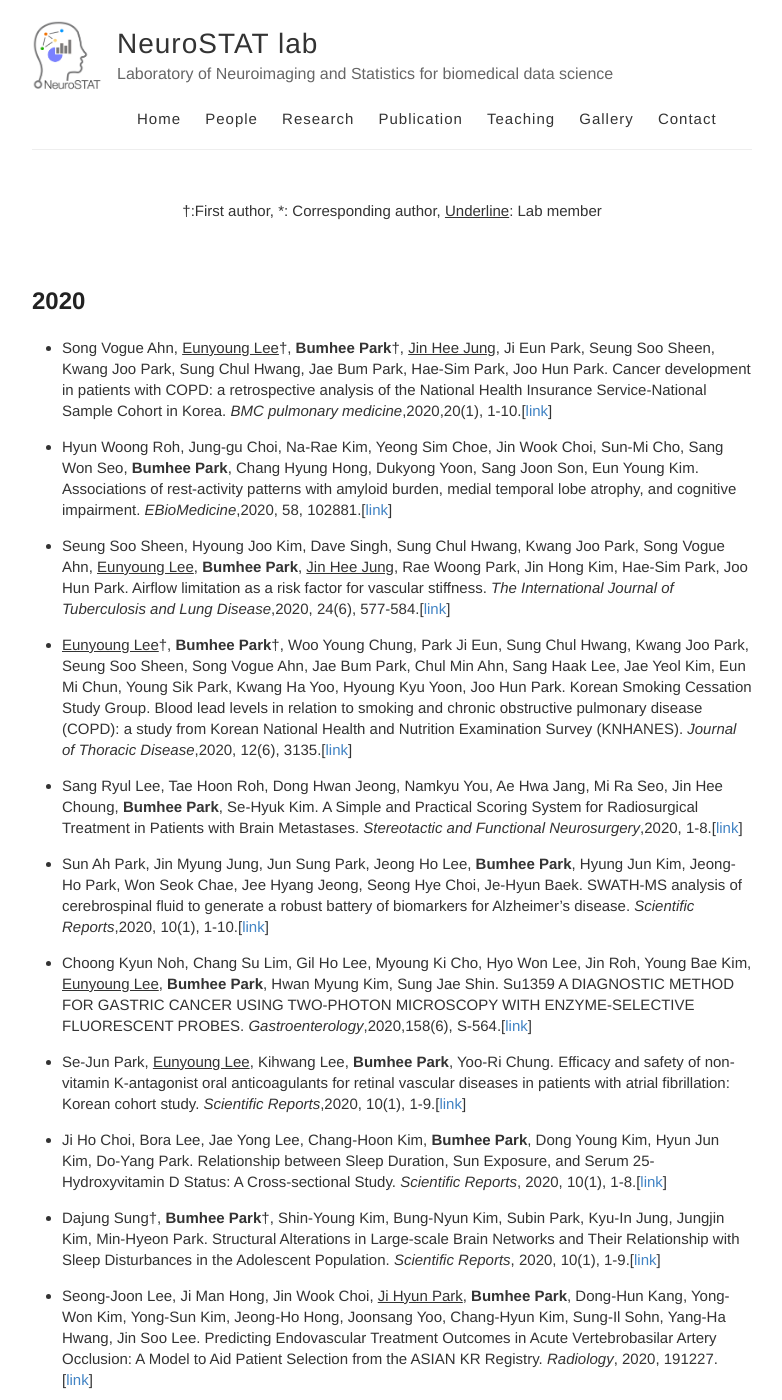
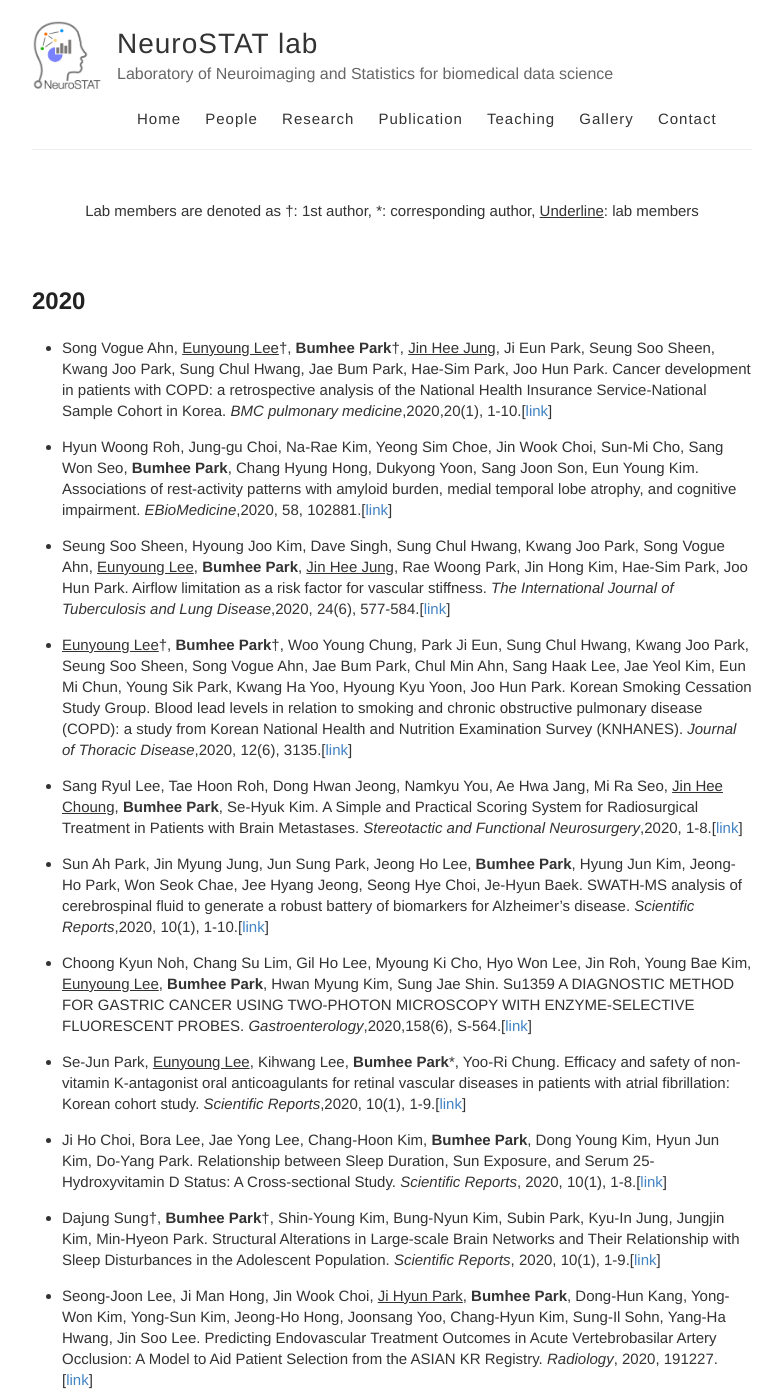
Before and after one commit to neurostat-lab/neurostat-lab.github.io, a Jekyll site: the page built from publication.md, in a window 1280 px wide and 1400 px high. Shown: the whole window, without its empty margins (248-1030 px from the left). Built offline with Jekyll 4.4.1, drawn with Linux system fonts in a browser that asks for light colours.

Commit message:
Update publication.md

```diff
--- a/publication.md
+++ b/publication.md
@@ -3,7 +3,7 @@ layout: default
 is_contact: true
 ---
 
-<center><sup>†</sup>:First author, <sup>*</sup>: Corresponding author,  <U>Underline</U>: Lab member</center>
+<center>Lab members are denoted as <sup>†</sup>: 1st author, <sup>*</sup>: corresponding author,  <U>Underline</U>: lab members</center>
 
 <br>
 ## 2020
@@ -15,13 +15,13 @@ is_contact: true
 
 * <U>Eunyoung Lee</U><sup>†</sup>, **Bumhee Park**<sup>†</sup>, Woo Young Chung, Park Ji Eun, Sung Chul Hwang, Kwang Joo Park, Seung Soo Sheen, Song Vogue Ahn, Jae Bum Park, Chul Min Ahn, Sang Haak Lee, Jae Yeol Kim, Eun Mi Chun, Young Sik Park, Kwang Ha Yoo, Hyoung Kyu Yoon, Joo Hun Park. Korean Smoking Cessation Study Group. Blood lead levels in relation to smoking and chronic obstructive pulmonary disease (COPD): a study from Korean National Health and Nutrition Examination Survey (KNHANES). _Journal of Thoracic Disease_,2020, 12(6), 3135.\[[link](https://www.ncbi.nlm.nih.gov/pmc/articles/PMC7330752/)\]
 
-* Sang Ryul Lee, Tae Hoon Roh, Dong Hwan Jeong, Namkyu You, Ae Hwa Jang, Mi Ra Seo, Jin Hee Choung, **Bumhee Park**, Se-Hyuk Kim. A Simple and Practical Scoring System for Radiosurgical Treatment in Patients with Brain Metastases. _Stereotactic and Functional Neurosurgery_,2020, 1-8.\[[link](https://www.karger.com/Article/Abstract/507338)\]
+* Sang Ryul Lee, Tae Hoon Roh, Dong Hwan Jeong, Namkyu You, Ae Hwa Jang, Mi Ra Seo, <U>Jin Hee Choung</U>, **Bumhee Park**, Se-Hyuk Kim. A Simple and Practical Scoring System for Radiosurgical Treatment in Patients with Brain Metastases. _Stereotactic and Functional Neurosurgery_,2020, 1-8.\[[link](https://www.karger.com/Article/Abstract/507338)\]
 
 * Sun Ah Park, Jin Myung Jung, Jun Sung Park, Jeong Ho Lee, **Bumhee Park**, Hyung Jun Kim, Jeong-Ho Park, Won Seok Chae, Jee Hyang Jeong, Seong Hye Choi, Je-Hyun Baek.  SWATH-MS analysis of cerebrospinal fluid to generate a robust battery of biomarkers for Alzheimer’s disease. _Scientific Reports_,2020, 10(1), 1-10.\[[link](https://www.nature.com/articles/s41598-020-64461-y)\]
 
 * Choong Kyun Noh, Chang Su Lim, Gil Ho Lee, Myoung Ki Cho, Hyo Won Lee, Jin Roh, Young Bae Kim, <U>Eunyoung Lee</U>, **Bumhee Park**, Hwan Myung Kim, Sung Jae Shin. Su1359 A DIAGNOSTIC METHOD FOR GASTRIC CANCER USING TWO-PHOTON MICROSCOPY WITH ENZYME-SELECTIVE FLUORESCENT PROBES. _Gastroenterology_,2020,158(6), S-564.\[[link](https://www.gastrojournal.org/article/S0016-5085(20)32114-4/abstract)\]
 
-* Se-Jun Park, <U>Eunyoung Lee</U>, Kihwang Lee, **Bumhee Park**, Yoo-Ri Chung. Efficacy and safety of non-vitamin K-antagonist oral anticoagulants for retinal vascular diseases in patients with atrial fibrillation: Korean cohort study. _Scientific Reports_,2020, 10(1), 1-9.\[[link](https://www.nature.com/articles/s41598-020-61609-8)\]
+* Se-Jun Park, <U>Eunyoung Lee</U>, Kihwang Lee, **Bumhee Park**<sup>*</sup>, Yoo-Ri Chung. Efficacy and safety of non-vitamin K-antagonist oral anticoagulants for retinal vascular diseases in patients with atrial fibrillation: Korean cohort study. _Scientific Reports_,2020, 10(1), 1-9.\[[link](https://www.nature.com/articles/s41598-020-61609-8)\]
 
 * Ji Ho Choi, Bora Lee, Jae Yong Lee, Chang-Hoon Kim, **Bumhee Park**, Dong Young Kim, Hyun Jun Kim, Do-Yang Park. Relationship between Sleep Duration, Sun Exposure, and Serum 25-Hydroxyvitamin D Status: A Cross-sectional Study. _Scientific Reports_, 2020, 10(1), 1-8.\[[link](https://www.nature.com/articles/s41598-020-61061-8)\]
 
```
